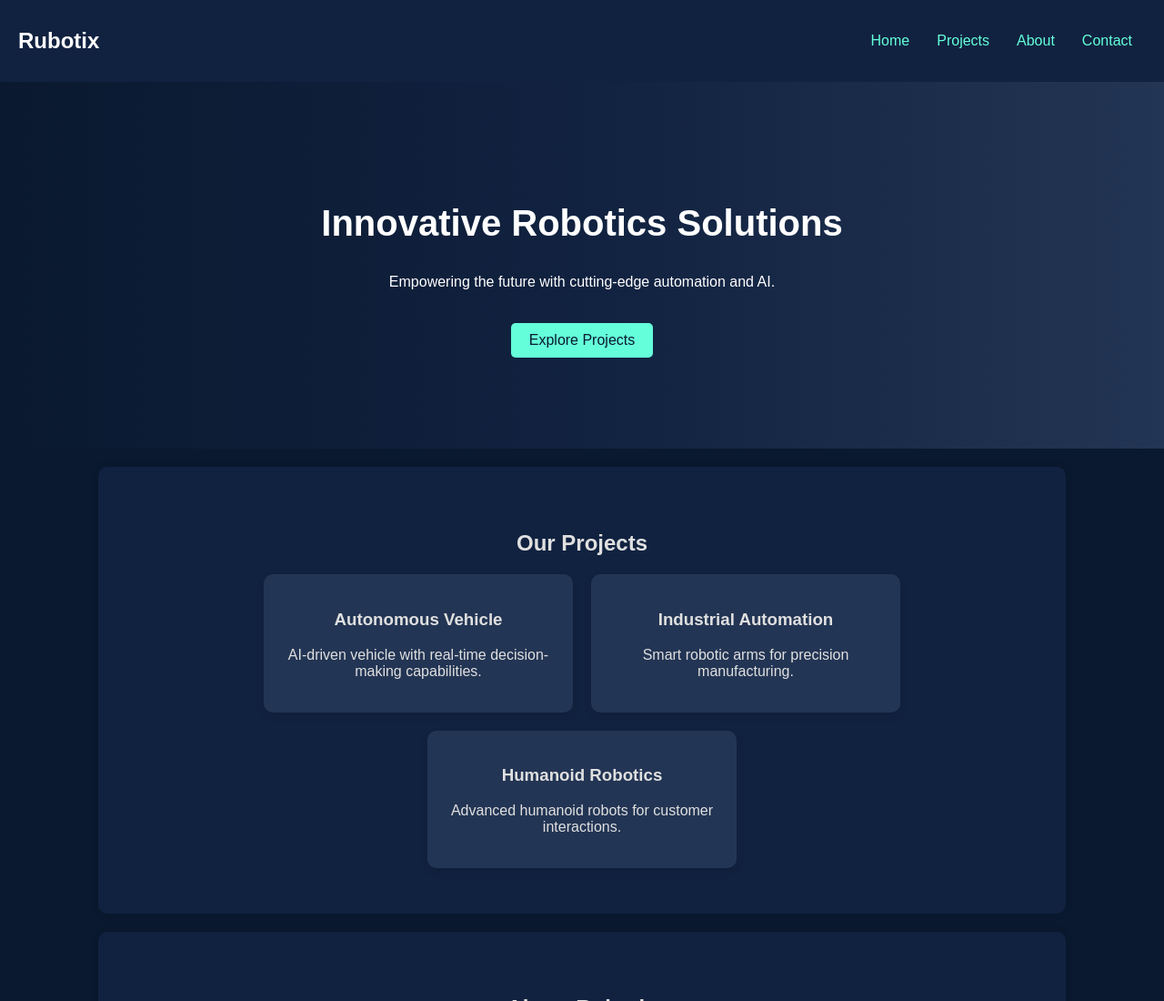
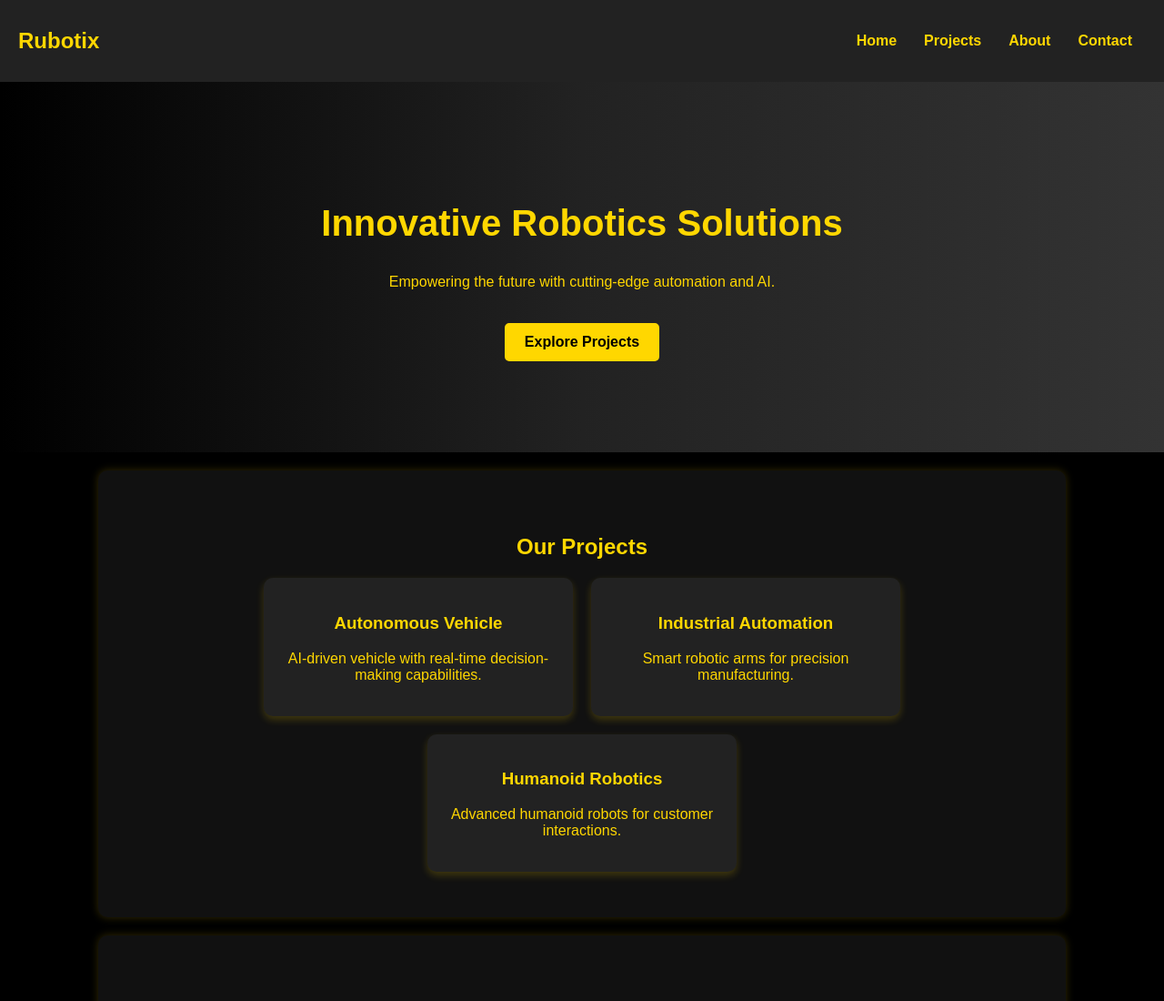
Before and after one commit to Nishant-Ramakuru/Rubotix, a plain HTML site: page index.html in a window 1280 px wide. Shown: the top 1100 px of the page at 91% size. Drawn offline with Linux system fonts and the light colour scheme.

Commit message:
Update styles.css

```diff
--- a/styles.css
+++ b/styles.css
@@ -4,8 +4,8 @@ body {
     margin: 0;
     padding: 0;
     box-sizing: border-box;
-    background-color: #0a192f;
-    color: #e0e0e0;
+    background-color: #000; /* Black background */
+    color: #FFD700; /* Gold/Yellow text */
 }
 
 /* Navigation Bar */
@@ -14,13 +14,14 @@ nav {
     justify-content: space-between;
     align-items: center;
     padding: 20px;
-    background-color: #112240;
-    color: white;
+    background-color: #222; /* Dark gray for contrast */
+    color: #FFD700;
 }
 
 nav .logo {
     font-size: 24px;
     font-weight: bold;
+    color: #FFD700;
 }
 
 nav ul {
@@ -33,16 +34,17 @@ nav ul li {
 }
 
 nav ul li a {
-    color: #64ffda;
+    color: #FFD700;
     text-decoration: none;
+    font-weight: bold;
 }
 
 /* Hero Section */
 .hero {
     text-align: center;
     padding: 100px 20px;
-    background: linear-gradient(to right, #0a192f, #112240, #233554);
-    color: white;
+    background: linear-gradient(to right, #000, #222, #333); /* Black gradient */
+    color: #FFD700;
 }
 
 .hero h1 {
@@ -52,23 +54,29 @@ nav ul li a {
 .hero .btn {
     display: inline-block;
     padding: 10px 20px;
-    background: #64ffda;
-    color: #0a192f;
+    background: #FFD700; /* Yellow button */
+    color: #000; /* Black text */
     text-decoration: none;
     margin-top: 20px;
     border-radius: 5px;
+    font-weight: bold;
+    border: 2px solid #FFD700;
+}
+
+.hero .btn:hover {
+    background: #FFC107; /* Slightly darker yellow */
 }
 
 /* Sections */
 .section {
     padding: 50px 20px;
     text-align: center;
-    background: #112240;
+    background: #111; /* Dark background */
     margin: 20px auto;
     width: 80%;
     border-radius: 10px;
-    box-shadow: 0 0 10px rgba(0, 0, 0, 0.1);
-    color: #e0e0e0;
+    box-shadow: 0 0 10px rgba(255, 215, 0, 0.2); /* Yellow glow effect */
+    color: #FFD700;
 }
 
 /* Project Cards */
@@ -81,18 +89,18 @@ nav ul li a {
 
 .project-card {
     width: 300px;
-    background: #233554;
+    background: #222; /* Dark card background */
     padding: 20px;
     border-radius: 10px;
-    box-shadow: 0 4px 8px rgba(0, 0, 0, 0.1);
-    color: #e0e0e0;
+    box-shadow: 0 4px 8px rgba(255, 215, 0, 0.2); /* Yellow glow */
+    color: #FFD700;
 }
 
 /* Footer */
 footer {
     text-align: center;
     padding: 20px;
-    background: #112240;
-    color: white;
+    background: #222;
+    color: #FFD700;
     margin-top: 20px;
 }
```
